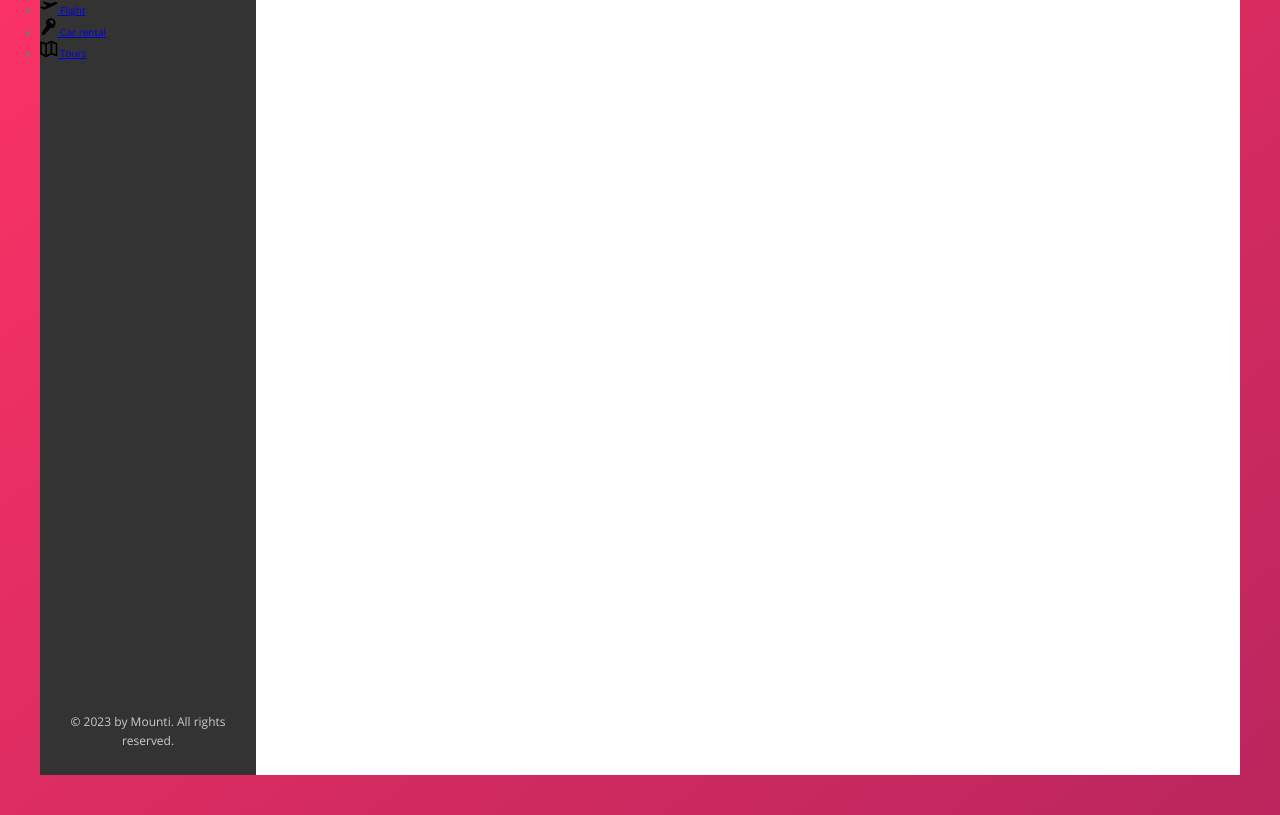
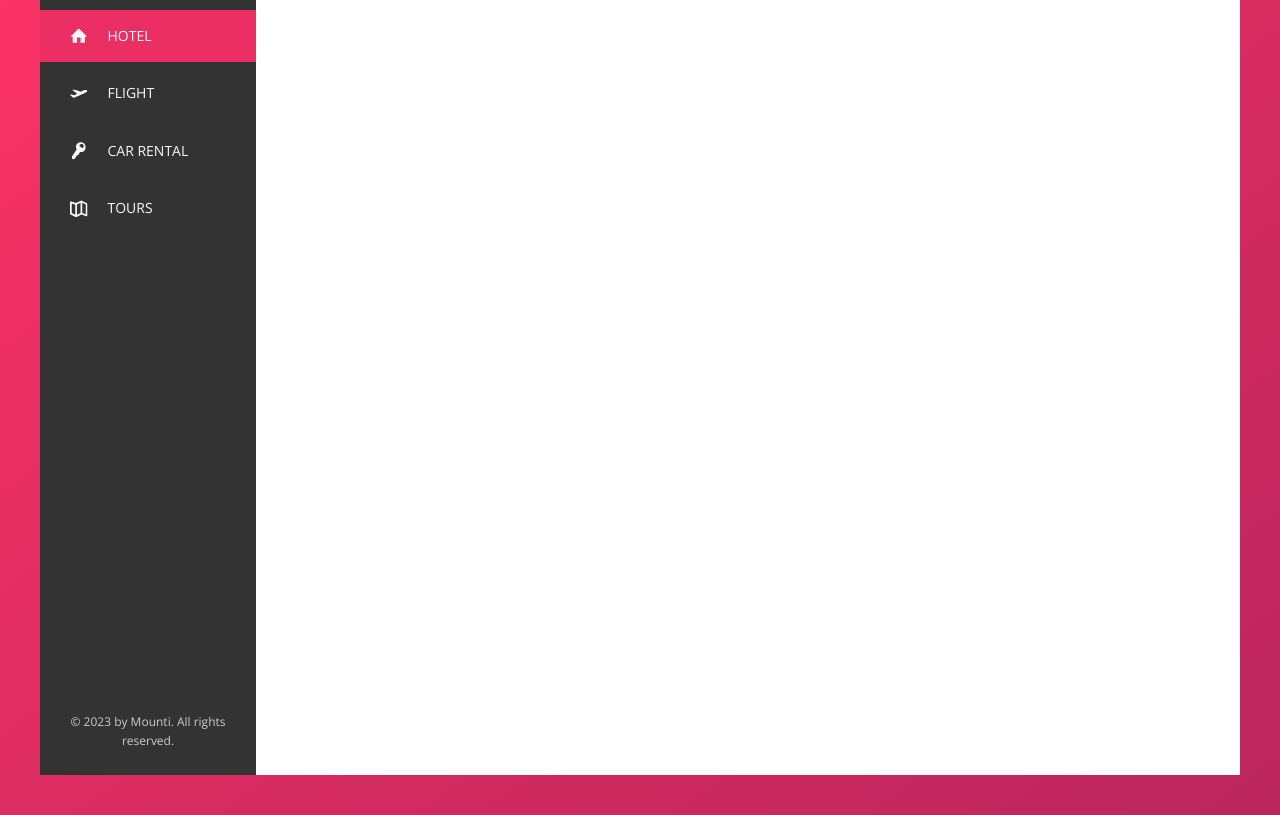
Before and after one commit to hyggebox/mounti, a website: page index.html in a window 1280 px wide. Shown: the part 135-950 px from the top of the page. Drawn offline with nearby package versions, Linux system fonts and the light colour scheme; files that its build step writes are made by us from their sources.

Commit message:
Format sidebar items

```diff
--- a/index.html
+++ b/index.html
@@ -46,7 +46,7 @@
             <div class="content">
                 <nav class="sidebar">
                     <ul class="side-nav">
-                        <li class="side-nav__item">
+                        <li class="side-nav__item side-nav__item--active">
                             <a href="#" class="side-nav__link">
                                 <svg class="side-nav__icon">
                                     <use xlink:href="img/sprite.svg#icon-home"></use>
--- a/sass/_components.scss
+++ b/sass/_components.scss
@@ -124,17 +124,62 @@
 //// SIDE NAVIGATION ///////////
 
 .side-nav {
+    font-size: 1.4rem;
+    list-style: none;
+    margin-top: 3.5rem;
+
     &__item {
+        position: relative;
 
+        &:not(:last-child) {
+            margin-bottom: .5rem;
+        }
     }
 
-    &__link {
+    &__item::before {
+        position: absolute;
+        top: 0;
+        left: 0;
+        height: 100%;
+        width: 3px;
+        content: "";
+        background-color: var(--color-primary);
+        transform: scaleY(0);
+        transition: transform .2s,
+                    width .4s cubic-bezier(1,0,0,1) .2s,
+                    background-color .1s;
+    }
 
+    &__item--active::before,
+    &__item:hover::before {
+        transform: scaleY(1);
+        width: 100%;
+    }
+
+    &__item:active::before {
+        background-color: var(--color-primary-lt);
+    }
+
+    &__link:link,
+    &__link:visited {
+        color: var(--color-grey-lt-1);
+        text-decoration: none;
+        text-transform: uppercase;
+        display: block;
+        padding: 1.5rem 3rem;
+
+        position: relative;
+        z-index: 10;
+
+        display: flex;
+        align-items: center;
     }
 
     &__icon {
         width: 1.75rem;
         height: 1.75rem;
+        margin-right: 2rem;
+        fill: currentColor;
     }
 }
 
```
Also changed, not shown: sass/main.scss (line endings or trailing spaces).
